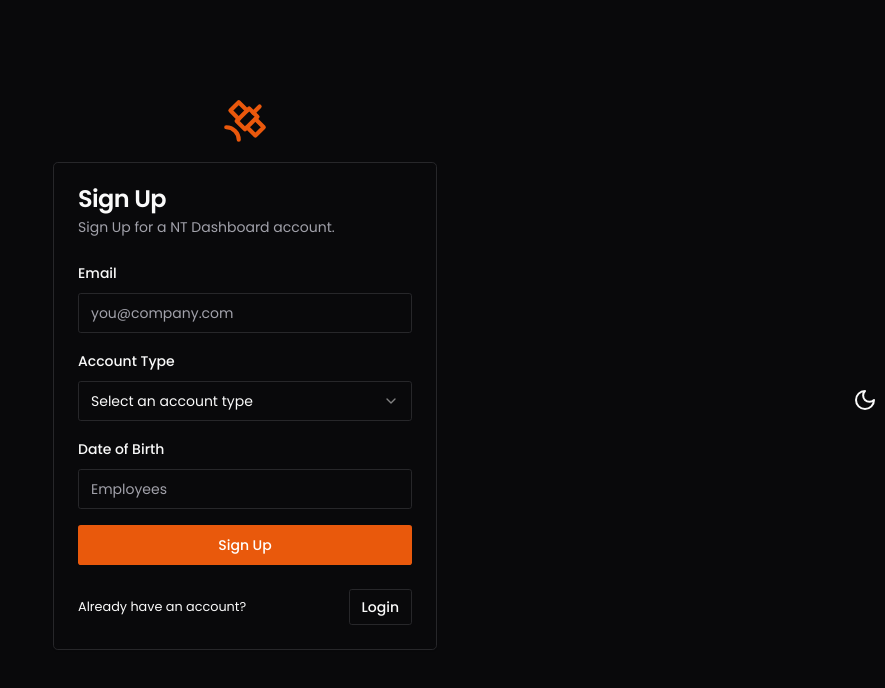
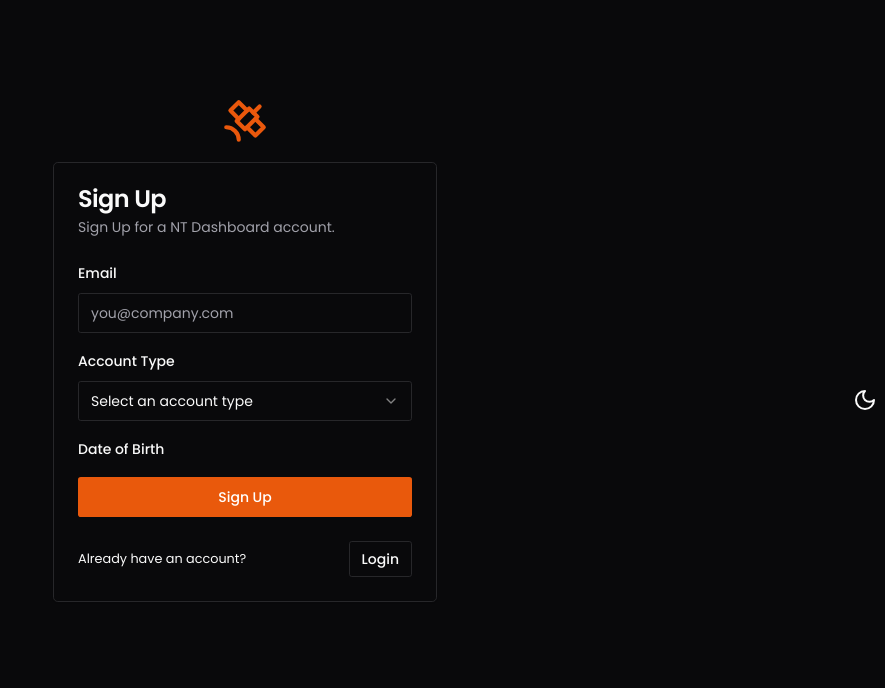
Before and after one commit to Nimira43/NT-Dashboard, a Next.js app: page /sign-up in a window 1280 px wide. Shown: the top 688 px of the page, without its empty margins (395-1280 px from the left). Built offline with nearby package versions, Linux system fonts and the light colour scheme.

Commit message:
Starting work on the DOB field using Popover and FormControl

```diff
--- a/app/(logged-out)/sign-up/page.tsx
+++ b/app/(logged-out)/sign-up/page.tsx
@@ -4,6 +4,7 @@ import { Button } from '@/components/ui/button'
 import { Card, CardContent, CardDescription, CardFooter, CardHeader, CardTitle } from '@/components/ui/card'
 import { Form, FormControl, FormDescription, FormField, FormItem, FormLabel, FormMessage } from '@/components/ui/form'
 import { Input } from '@/components/ui/input'
+import { Popover, PopoverTrigger } from '@/components/ui/popover'
 import { Select, SelectContent, SelectItem, SelectTrigger, SelectValue } from '@/components/ui/select'
 import { zodResolver } from '@hookform/resolvers/zod'
 import { Satellite } from 'lucide-react'
@@ -170,12 +171,13 @@ export default function SignupPage() {
                       Date of Birth
                     </FormLabel>
                     <FormControl>
-                      <Input
-                        type='number'
-                        min={0}
-                        placeholder='Employees'
-                        {...field}
-                      />
+                      <Popover>
+                        <PopoverTrigger asChild>
+                          <FormControl>
+
+                          </FormControl>
+                        </PopoverTrigger>
+                      </Popover>
                     </FormControl>
                     <FormMessage />
                   </FormItem>
```
